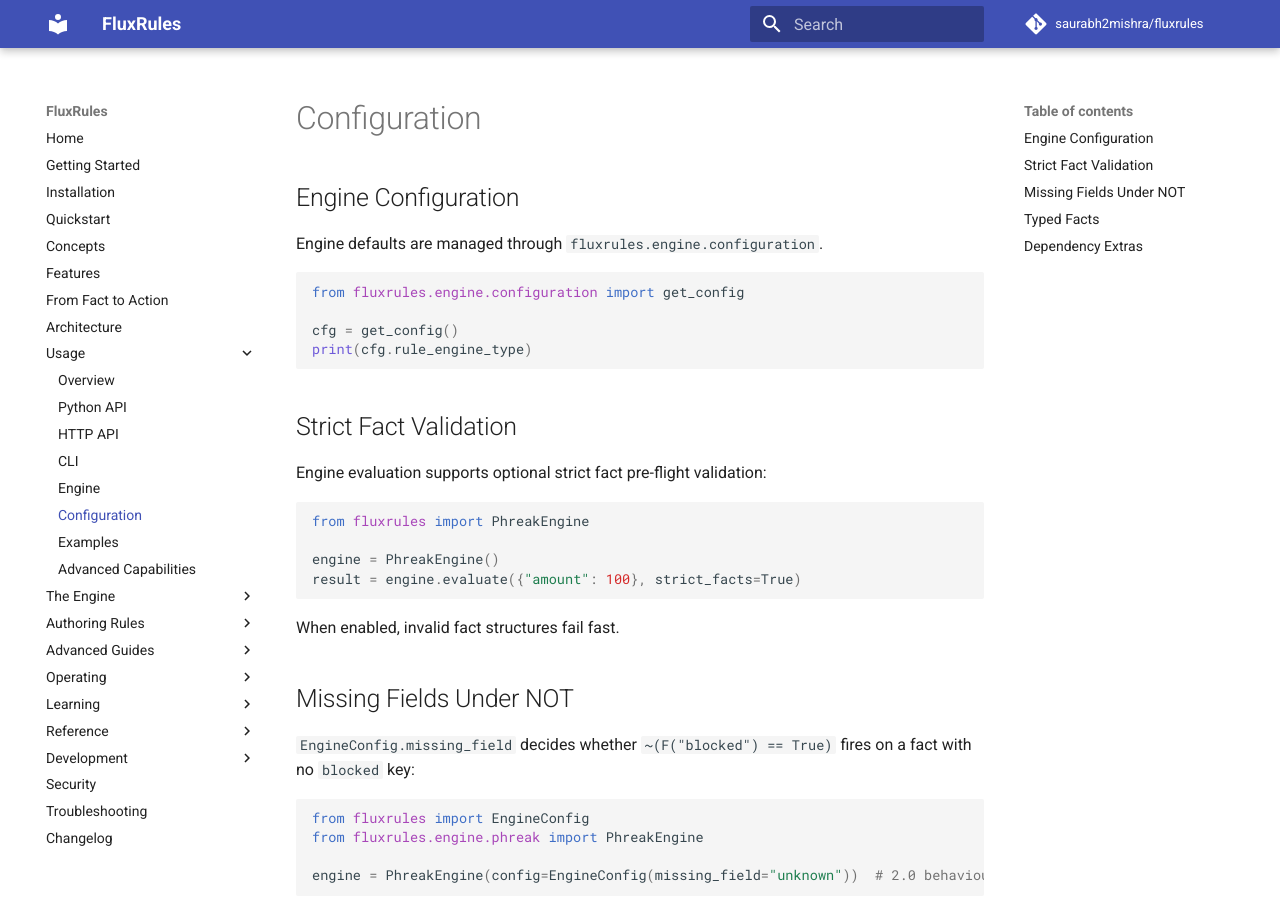
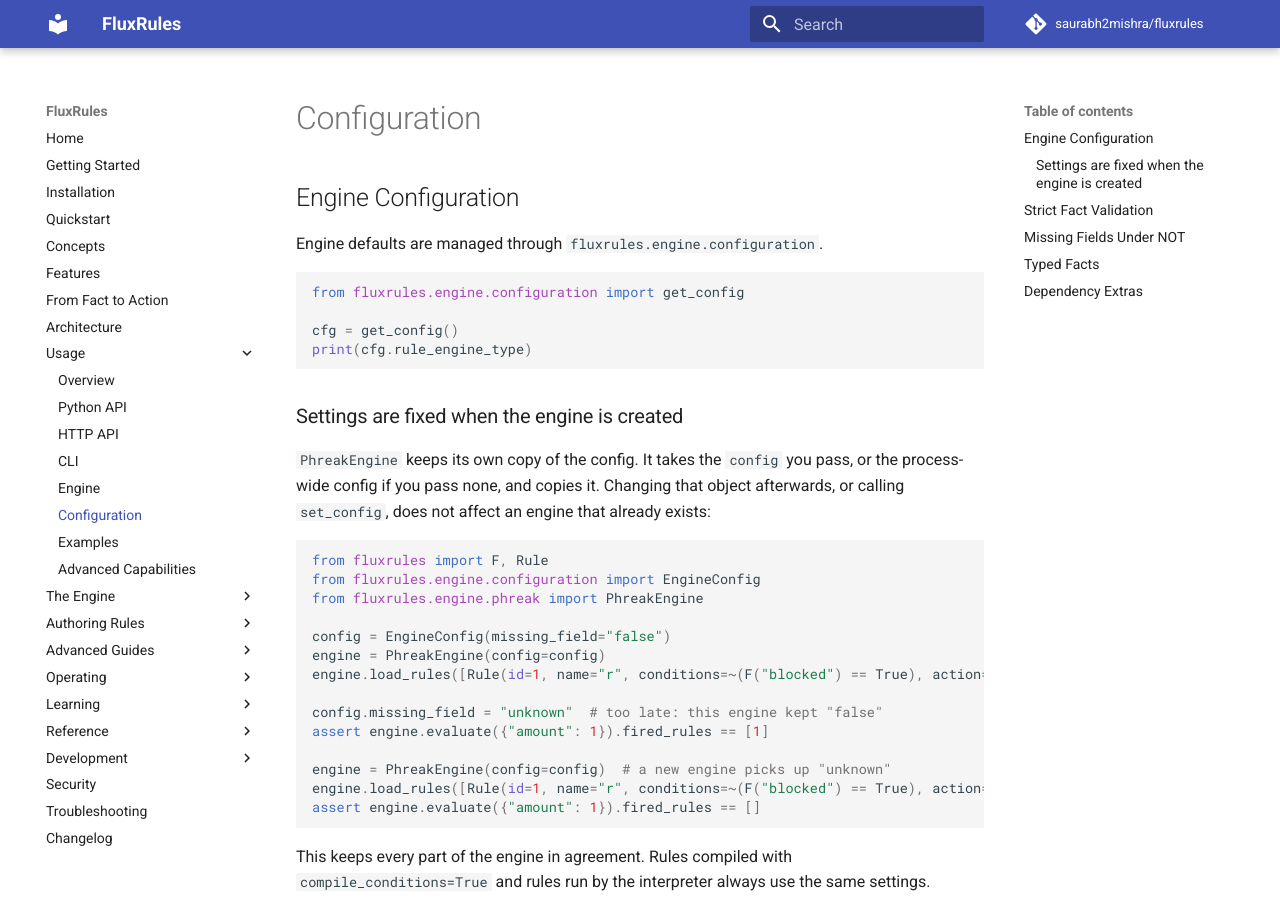
Before and after one commit to saurabh2mishra/fluxrules, an MkDocs documentation site: the page built from docs/usage/configuration.md, in a window 1280 px wide and 900 px high. Built offline with MkDocs 1.6.1 and Material for MkDocs 9.7.7, drawn with Linux system fonts in a browser that asks for light colours; comment, search, counter and statistics services are not loaded.

Commit message:
fix(engine): PhreakEngine keeps its own copy of EngineConfig
Compiled conditions bake missing_field and the null/type/boolean flags in at
load_rules, while the interpreter reads them on every call. Sharing the
caller's config object meant a change after load_rules reached interpreted
rules but not compiled ones. The engine now copies its config at creation, so
later changes (or set_config) never split the two paths.

Co-Authored-By: Claude Opus 5.5 <noreply@anthropic.com>

````diff
--- a/docs/usage/configuration.md
+++ b/docs/usage/configuration.md
@@ -10,6 +10,34 @@ from fluxrules.engine.configuration import get_config
 cfg = get_config()
 print(cfg.rule_engine_type)
 ```
+
+### Settings are fixed when the engine is created
+
+`PhreakEngine` keeps its own copy of the config. It takes the `config` you
+pass, or the process-wide config if you pass none, and copies it. Changing
+that object afterwards, or calling `set_config`, does not affect an engine
+that already exists:
+
+```python
+from fluxrules import F, Rule
+from fluxrules.engine.configuration import EngineConfig
+from fluxrules.engine.phreak import PhreakEngine
+
+config = EngineConfig(missing_field="false")
+engine = PhreakEngine(config=config)
+engine.load_rules([Rule(id=1, name="r", conditions=~(F("blocked") == True), action="allow")])  # noqa: E712
+
+config.missing_field = "unknown"  # too late: this engine kept "false"
+assert engine.evaluate({"amount": 1}).fired_rules == [1]
+
+engine = PhreakEngine(config=config)  # a new engine picks up "unknown"
+engine.load_rules([Rule(id=1, name="r", conditions=~(F("blocked") == True), action="allow")])  # noqa: E712
+assert engine.evaluate({"amount": 1}).fired_rules == []
+```
+
+This keeps every part of the engine in agreement. Rules compiled with
+`compile_conditions=True` and rules run by the interpreter always use the
+same settings.
 
 ## Strict Fact Validation
 
````
Also changed, not shown: CHANGELOG.md (+10 -0 lines), docs/conditions.md (+3 -2 lines), 4 other files.
